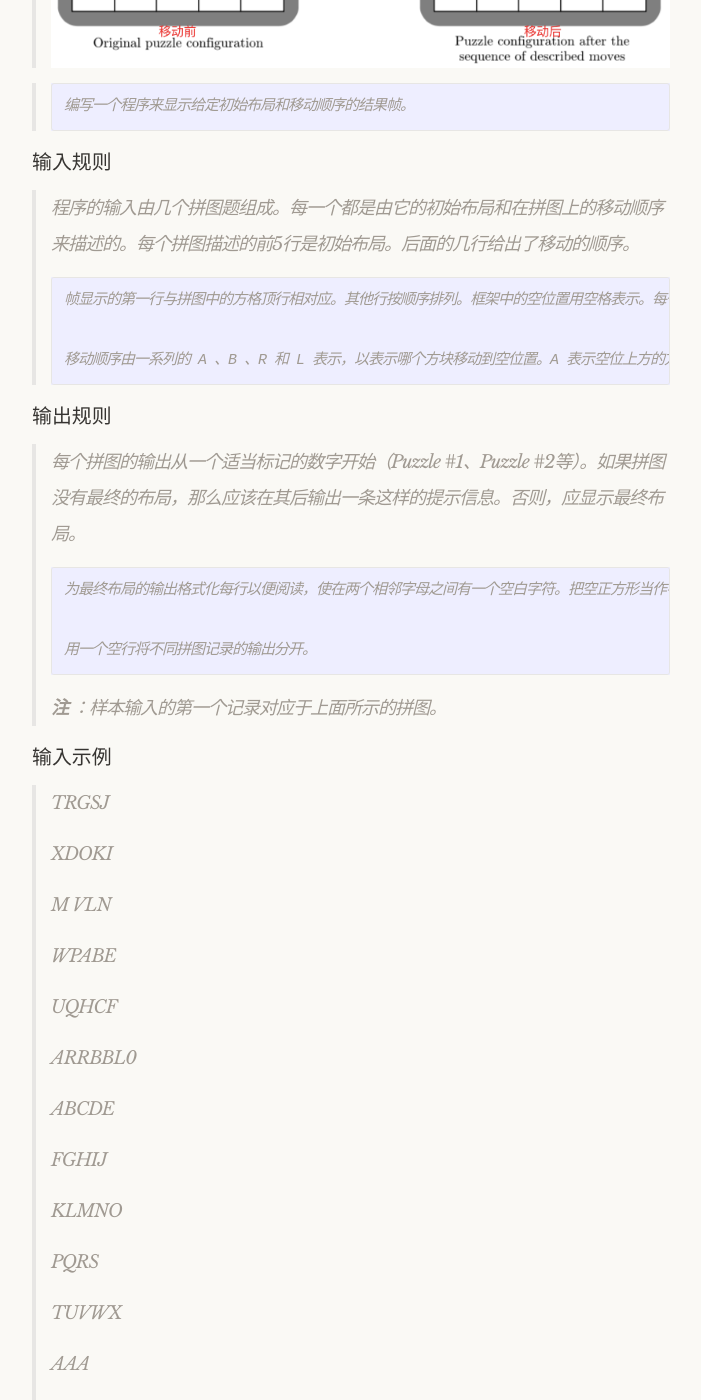
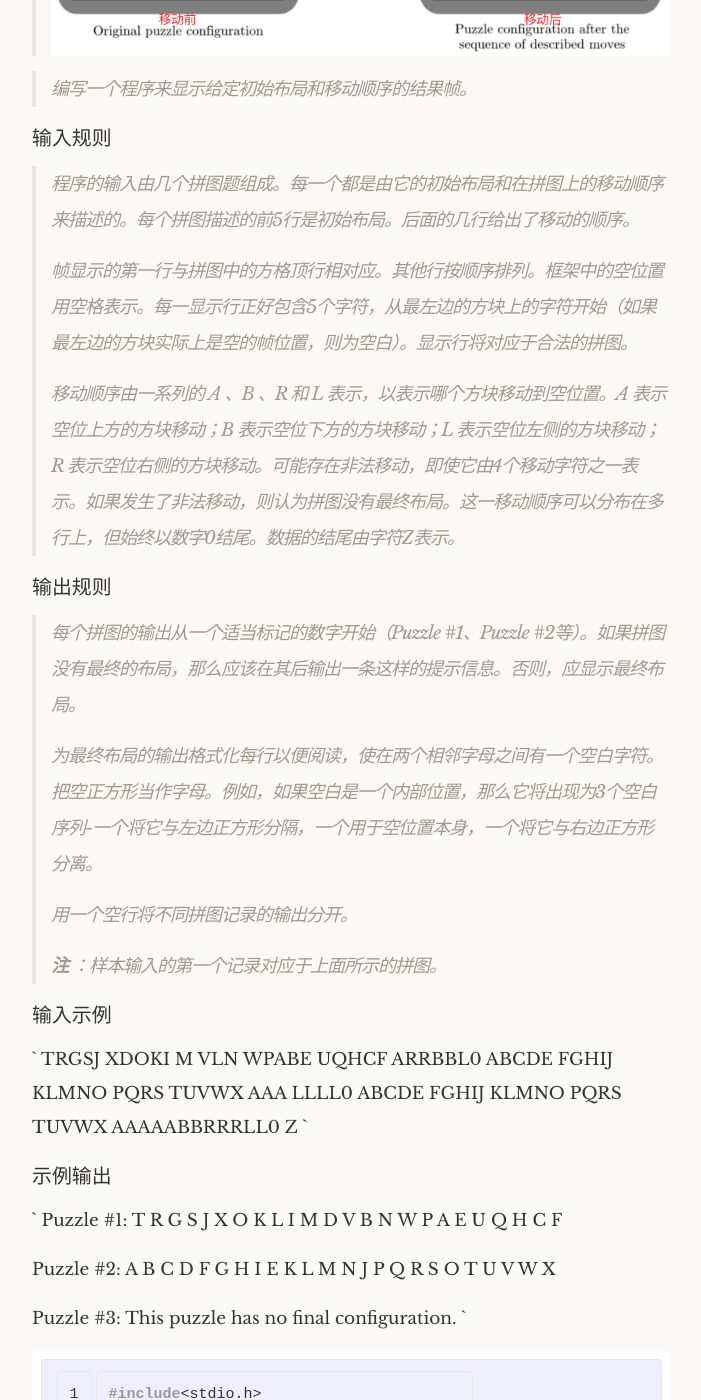
Before and after one commit to foxes1998/codehack.github.io, a Jekyll site: the page built from _posts/2019-01-29-[C]Puzzle_UVa227.markdown, in a window 1280 px wide and 1400 px high, scrolled down 1446 px. Shown: the whole window, without its empty margins (289-990 px from the left). Built offline with Jekyll 4.4.1, drawn with Linux system fonts in a browser that asks for light colours; some web fonts are replaced; some of the changed text lies outside the part shown.

Commit message:
Update 2019-01-29-[C]Puzzle_UVa227.markdown
20190130 00:17

```diff
--- a/_posts/2019-01-29-[C]Puzzle_UVa227.markdown
+++ b/_posts/2019-01-29-[C]Puzzle_UVa227.markdown
@@ -13,7 +13,7 @@ tags:	[UVa, UVa227 ,Puzzle]
 ### 题目描述(中文翻译)：
 > 30年前流行的儿童拼图游戏由一个5×5的框架组成的，其中包含24个相同大小的小方块。 每个小正方形上都印有一个独特的字母。 由于框架内只有24个正方形，因此框架还包含一个与小正方形大小相同的空位置。 如果正方形位于空位置的右侧，左侧，上方或下方，则可将方形移动到该空位置。 拼图的目的是将方块滑动到空位置，以便框架按字母顺序显示字母。
 
->     例图显示了一个拼图的原始布局和在以下6个移动顺序之后的布局：
+> 例图显示了一个拼图的原始布局和在以下6个移动顺序之后的布局：
 >
 >> 1) 空格上方的方块移动
 >
@@ -29,95 +29,67 @@ tags:	[UVa, UVa227 ,Puzzle]
 >
 > ![示例图片]({{ site.baseurl }}/includes/UVa/201-300/example.png)
 
->     编写一个程序来显示给定初始布局和移动顺序的结果帧。
+> 编写一个程序来显示给定初始布局和移动顺序的结果帧。
 
 ### 输入规则
 > 程序的输入由几个拼图题组成。每一个都是由它的初始布局和在拼图上的移动顺序来描述的。每个拼图描述的前5行是初始布局。后面的几行给出了移动的顺序。
 >
->     帧显示的第一行与拼图中的方格顶行相对应。其他行按顺序排列。框架中的空位置用空格表示。每一显示行正好包含5个字符，从最左边的方块上的字符开始（如果最左边的方块实际上是空的帧位置，则为空白）。显示行将对应于合法的拼图。
+>  帧显示的第一行与拼图中的方格顶行相对应。其他行按顺序排列。框架中的空位置用空格表示。每一显示行正好包含5个字符，从最左边的方块上的字符开始（如果最左边的方块实际上是空的帧位置，则为空白）。显示行将对应于合法的拼图。
 >
->     移动顺序由一系列的 A 、B 、R 和 L 表示，以表示哪个方块移动到空位置。A 表示空位上方的方块移动；B 表示空位下方的方块移动；L 表示空位左侧的方块移动；R 表示空位右侧的方块移动。可能存在非法移动，即使它由4个移动字符之一表示。如果发生了非法移动，则认为拼图没有最终布局。这一移动顺序可以分布在多行上，但始终以数字0结尾。数据的结尾由字符Z表示。
+>  移动顺序由一系列的 A 、B 、R 和 L 表示，以表示哪个方块移动到空位置。A 表示空位上方的方块移动；B 表示空位下方的方块移动；L 表示空位左侧的方块移动；R 表示空位右侧的方块移动。可能存在非法移动，即使它由4个移动字符之一表示。如果发生了非法移动，则认为拼图没有最终布局。这一移动顺序可以分布在多行上，但始终以数字0结尾。数据的结尾由字符Z表示。
 
 ### 输出规则
 > 每个拼图的输出从一个适当标记的数字开始（Puzzle #1、Puzzle #2等）。如果拼图没有最终的布局，那么应该在其后输出一条这样的提示信息。否则，应显示最终布局。
 >
->     为最终布局的输出格式化每行以便阅读，使在两个相邻字母之间有一个空白字符。把空正方形当作字母。例如，如果空白是一个内部位置，那么它将出现为3个空白序列-一个将它与左边正方形分隔，一个用于空位置本身，一个将它与右边正方形分离。
+>  为最终布局的输出格式化每行以便阅读，使在两个相邻字母之间有一个空白字符。把空正方形当作字母。例如，如果空白是一个内部位置，那么它将出现为3个空白序列-一个将它与左边正方形分隔，一个用于空位置本身，一个将它与右边正方形分离。
 >
->     用一个空行将不同拼图记录的输出分开。
+>  用一个空行将不同拼图记录的输出分开。
 >
 > __注__ ：样本输入的第一个记录对应于上面所示的拼图。
 
 ### 输入示例
-> TRGSJ
->
-> XDOKI
->
-> M VLN
->
-> WPABE
->
-> UQHCF
->
-> ARRBBL0
->
-> ABCDE
->
-> FGHIJ
->
-> KLMNO
->
-> PQRS
->
-> TUVWX
->
-> AAA
->
-> LLLL0
->
-> ABCDE
->
-> FGHIJ
->
-> KLMNO
->
-> PQRS
->
-> TUVWX
->
-> AAAAABBRRRLL0
->
-> Z
+`
+TRGSJ
+XDOKI
+M VLN
+WPABE
+UQHCF
+ARRBBL0
+ABCDE
+FGHIJ
+KLMNO
+PQRS
+TUVWX
+AAA
+LLLL0
+ABCDE
+FGHIJ
+KLMNO
+PQRS
+TUVWX
+AAAAABBRRRLL0
+Z
+`
 
 ### 示例输出
-> Puzzle #1:
->
-> T R G S J
->
-> X O K L I
->
-> M D V B N
->
-> W P   A E
-> U Q H C F
->
->
-> Puzzle #2:
->
->   A B C D
->
-> F G H I E
->
-> K L M N J
->
-> P Q R S O
->
-> T U V W X
->
->
-> Puzzle #3:
->
-> This puzzle has no final configuration.
->
+`
+Puzzle #1:
+T R G S J
+X O K L I
+M D V B N
+W P   A E
+U Q H C F
+
+Puzzle #2:
+  A B C D
+F G H I E
+K L M N J
+P Q R S O
+T U V W X
+
+Puzzle #3:
+This puzzle has no final configuration.
+`
 
 
 {% highlight c linenos %}
```
